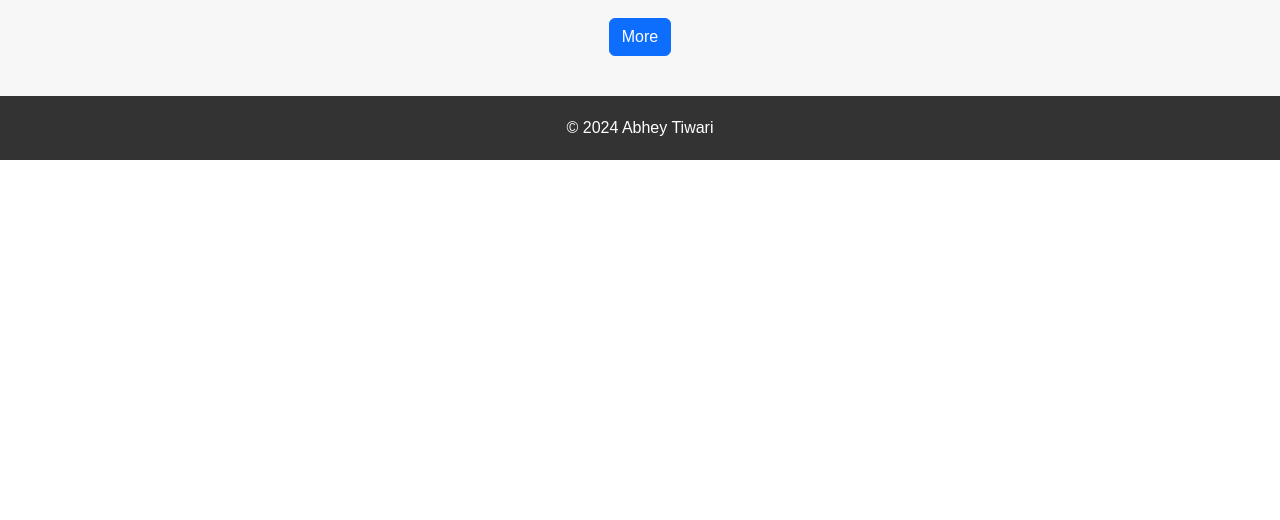
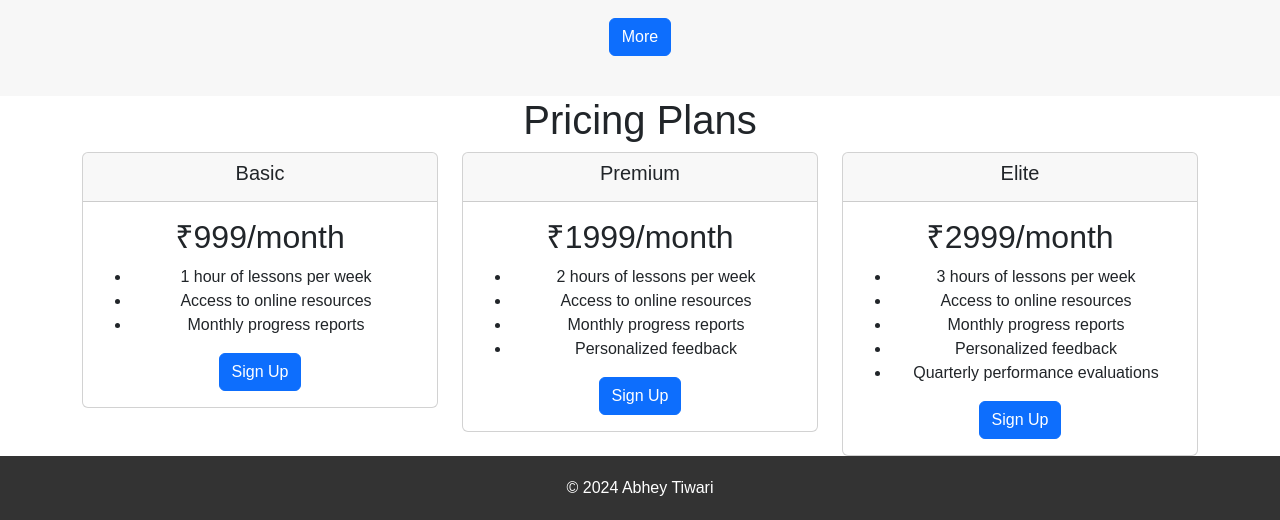
Before and after one commit to AbheyTiwari/music_website, a plain HTML site: page index.html in a window 1280 px wide. Shown: the part 1931-2451 px from the top of the page. Before the commit the page ends 2091 px from the top, so only its background shows below. Drawn offline with nearby package versions, Linux system fonts and the light colour scheme.

Commit message:
Update index.html

```diff
--- a/index.html
+++ b/index.html
@@ -12,7 +12,7 @@
   <!-- Navigation Menu -->
   <nav class="navbar navbar-expand-lg sticky-top bg-dark">
     <div class="container-fluid">
-      <a class="navbar-brand mx-4" href="#"><img src="./hero_image.jpg" height="30" width="30" alt=""></a>
+      <a class="navbar-brand mx-4" href="#"><img src="image.png" height="30" width="30" alt=""></a>
       <button class="navbar-toggler text-light" type="button" data-bs-toggle="collapse" data-bs-target="#navbarNav" aria-controls="navbarNav" aria-expanded="false" aria-label="Toggle navigation">
         <svg xmlns="http://www.w3.org/2000/svg" width="30" height="30" fill="currentColor" class="bi bi-list" viewBox="0 0 16 16">
           <path fill-rule="evenodd" d="M2.5 12a.5.5 0 0 1 .5-.5h10a.5.5 0 0 1 0 1H3a.5.5 0 0 1-.5-.5m0-4a.5.5 0 0 1 .5-.5h10a.5.5 0 0 1 0 1H3a.5.5 0 0 1-.5-.5m0-4a.5.5 0 0 1 .5-.5h10a.5.5 0 0 1 0 1H3a.5.5 0 0 1-.5-.5"/>
@@ -24,10 +24,10 @@
             <a class="nav-link active text-light" href="#" id="home-btn">Home</a>
           </li>
           <li class="nav-item">
-            <a class="nav-link active text-light" href="#" id="features-btn">Features</a>
+            <a class="nav-link active text-light" href="#classes" id="features-btn">Features</a>
           </li>
           <li class="nav-item">
-            <a class="nav-link active text-light" href="#" id="pricing-btn">Pricing</a>
+            <a class="nav-link active text-light" href="#pricing" id="pricing-btn">Pricing</a>
           </li>
         </ul>
       </div>
@@ -51,7 +51,7 @@
   </section>
 
  <!-- Classes -->
-<section class="classes">
+<section class="classes" id="classes">
   <div class="container">
     <h1>Learn to play an Instrument</h1>
     <div class="row">
@@ -119,11 +119,71 @@
       this.style.display = "none";
     });
   </script>
+
+<!-- Pricing Section -->
+<section class="pricing" id="pricing">
+  <div class="container">
+    <h1>Pricing Plans</h1>
+    <div class="row">
+      <div class="col-lg-4 col-md-6 col-sm-12">
+        <div class="card">
+          <div class="card-header">
+            <h5>Basic</h5>
+          </div>
+          <div class="card-body">
+            <h2>₹999/month</h2>
+            <ul>
+              <li>1 hour of lessons per week</li>
+              <li>Access to online resources</li>
+              <li>Monthly progress reports</li>
+            </ul>
+            <button class="btn btn-primary">Sign Up</button>
+          </div>
+        </div>
+      </div>
+      <div class="col-lg-4 col-md-6 col-sm-12">
+        <div class="card">
+          <div class="card-header">
+            <h5>Premium</h5>
+          </div>
+          <div class="card-body">
+            <h2>₹1999/month</h2>
+            <ul>
+              <li>2 hours of lessons per week</li>
+              <li>Access to online resources</li>
+              <li>Monthly progress reports</li>
+              <li>Personalized feedback</li>
+            </ul>
+            <button class="btn btn-primary">Sign Up</button>
+          </div>
+        </div>
+      </div>
+      <div class="col-lg-4 col-md-6 col-sm-12">
+        <div class="card">
+          <div class="card-header">
+            <h5>Elite</h5>
+          </div>
+          <div class="card-body">
+            <h2>₹2999/month</h2>
+            <ul>
+              <li>3 hours of lessons per week</li>
+              <li>Access to online resources</li>
+              <li>Monthly progress reports</li>
+              <li>Personalized feedback</li>
+              <li>Quarterly performance evaluations</li>
+            </ul>
+            <button class="btn btn-primary">Sign Up</button>
+          </div>
+        </div>
+      </div>
+    </div>
+  </div>
+</section>
+
   <!-- Footer -->
   <footer class="footer">
     <p>&copy; 2024 Abhey Tiwari</p>
   </footer>
-
-  <script src="script.js"></script>
+<script src="script.js"></script>
 </body>
 </html>
```
